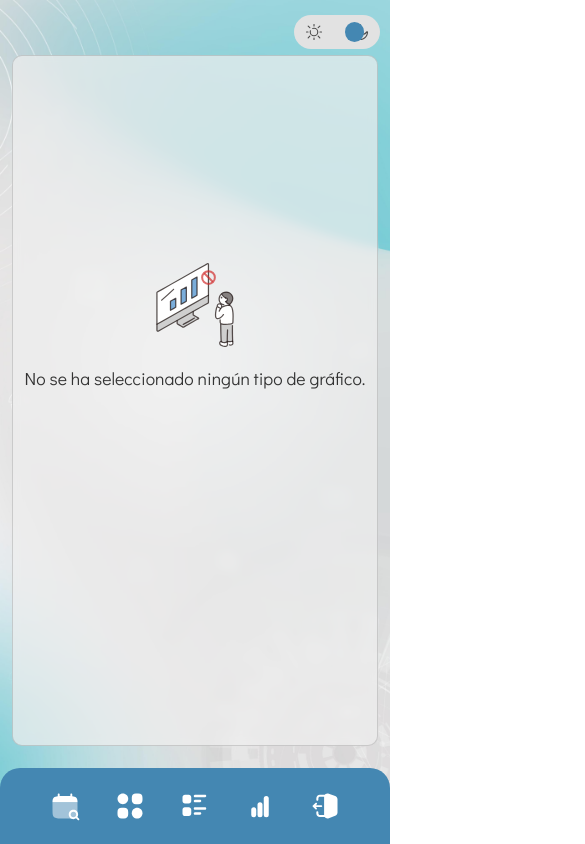
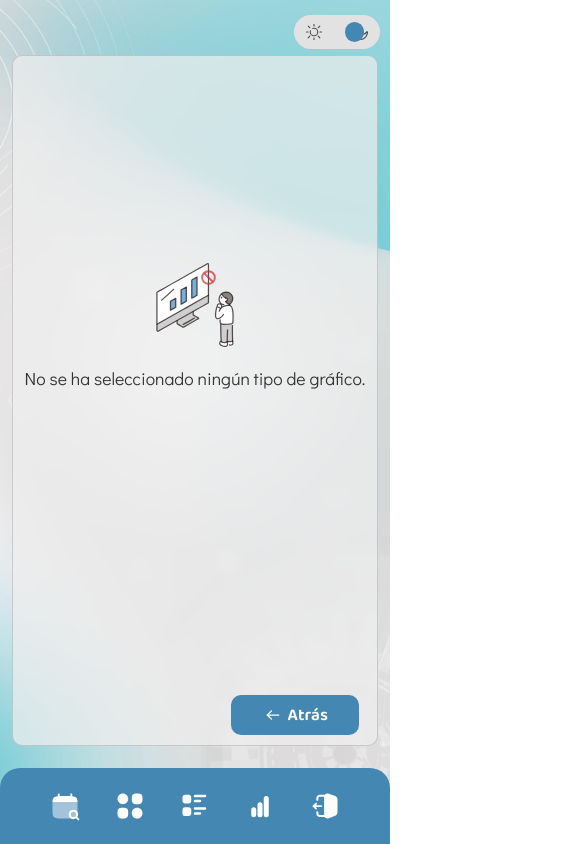
Before and after one commit to elireypcmail/MultishopApp2, a Next.js app: page /graph in a window 390 px wide. Shown: the whole page, 585 px wide, since content can reach past the window. Built offline with nearby package versions, Linux system fonts and the light colour scheme.

Commit message:
modifications

```diff
--- a/app/components/Category.jsx
+++ b/app/components/Category.jsx
@@ -46,9 +46,8 @@ export default function Category() {
     localStorage.setItem('selectedCategory', category)
     setSelectedCategory(category)
 
-    // Navegar a la vista de gráficos
     router.push({
-      pathname: '/list',
+      pathname: '/listkpi',
       query: { category }
     })
   }
--- a/app/components/Graph.jsx
+++ b/app/components/Graph.jsx
@@ -4,7 +4,7 @@ import FooterGraph from './Footer'
 import BarChartComponent from './BarChart'
 import PieChartComponent from './PieChart'
 import LineChartComponent from './AreaChart'
-import { Sun, Moon, NotFound } from './Icons'
+import { Sun, Moon, NotFound, ArrowLeft } from './Icons'
 import { defaultChartTypes } from '@conf/defaultChartTypes'
 
 export default function Graph() {
@@ -69,7 +69,7 @@ export default function Graph() {
       const to = new Date(date.to).toLocaleDateString('en-CA')
 
       setNameGraph(res)
-      setDateGraph(`${from} - ${to}`)
+      setDateGraph(`${from} / ${to}`)
     }
   }
 
@@ -97,6 +97,11 @@ export default function Graph() {
     }
   }
 
+  const backRouter = (e) => {
+    e.preventDefault()
+    router.push('/listkkpi')
+  }
+
   return (
     <div className="body">
       <div className="calendar gra-content">
@@ -112,15 +117,24 @@ export default function Graph() {
           <div className="graph__header">
             {selectedGraphType ? (
               <>
-                <div className="graph__header__title">{nameGraph}</div>
-                <div className="graph__header__data">
-                  <span>{dateGraph}</span>
+                <div className="content-header">
+                  <div className="graph__header__title">{nameGraph}</div>
+                  <div className="graph__header__data">
+                    <span>{dateGraph}</span>
+                  </div>
                 </div>
               </>
             ) : null}
           </div>
           <div className="graph__body__content">
             {renderChart()}
+          </div>
+
+          <div className="button__graph">
+            <button className='btn' onClick={backRouter}>
+              <ArrowLeft></ArrowLeft>
+              <span>Atrás</span>
+            </button>
           </div>
         </div>
 
--- a/app/components/Icons.jsx
+++ b/app/components/Icons.jsx
@@ -1014,6 +1014,27 @@ const CategoryList = () => {
   )
 }
 
+const ArrowLeft = () => {
+  return(
+    <svg
+      viewBox="0 0 24 24"
+      fill="none"
+      xmlns="http://www.w3.org/2000/svg"
+      width="20"
+      height="20"
+    >
+      <g id="SVGRepo_bgCarrier" strokeWidth="0"></g>
+      <g id="SVGRepo_tracerCarrier" strokeLinecap="round" strokeLinejoin="round"></g>
+      <g id="SVGRepo_iconCarrier">
+        <path
+          d="M10.7672 7.5431C11.0672 7.25744 11.0788 6.78271 10.7931 6.48276C10.5074 6.18281 10.0327 6.17123 9.73276 6.4569L10.7672 7.5431ZM4.48276 11.4569C4.18281 11.7426 4.17123 12.2173 4.4569 12.5172C4.74256 12.8172 5.21729 12.8288 5.51724 12.5431L4.48276 11.4569ZM5.51724 11.4569C5.21729 11.1712 4.74256 11.1828 4.4569 11.4828C4.17123 11.7827 4.18281 12.2574 4.48276 12.5431L5.51724 11.4569ZM9.73276 17.5431C10.0327 17.8288 10.5074 17.8172 10.7931 17.5172C11.0788 17.2173 11.0672 16.7426 10.7672 16.4569L9.73276 17.5431ZM5 11.25C4.58579 11.25 4.25 11.5858 4.25 12C4.25 12.4142 4.58579 12.75 5 12.75V11.25ZM19 12.75C19.4142 12.75 19.75 12.4142 19.75 12C19.75 11.5858 19.4142 11.25 19 11.25V12.75ZM9.73276 6.4569L4.48276 11.4569L5.51724 12.5431L10.7672 7.5431L9.73276 6.4569ZM4.48276 12.5431L9.73276 17.5431L10.7672 16.4569L5.51724 11.4569L4.48276 12.5431ZM5 12.75H19V11.25H5V12.75Z"
+          fill="#ffffff">
+        </path>
+      </g>
+    </svg>
+  )
+}
+
 export {
   UserLogin,
   Identificacion,
@@ -1043,5 +1064,6 @@ export {
   BarGraph,
   LineGraph,
   NotFound,
-  CategoryList
+  CategoryList,
+  ArrowLeft
 }
--- a/app/components/Modal.jsx
+++ b/app/components/Modal.jsx
@@ -1,6 +1,6 @@
 import React, { useState, useEffect } from 'react'
 import { useRouter } from 'next/router'
-import { CloseModal, Sun, Moon } from './Icons'
+import { ArrowLeft, Sun, Moon } from './Icons'
 import multishop from "@p/Logo Sistema Multishop Pequeno.png"
 import Image from "next/image"
 import FooterGraph from './Footer'
--- a/styles/_graph.scss
+++ b/styles/_graph.scss
@@ -25,17 +25,26 @@
         margin-top: 17px;
         margin-left: 25px;
 
+        .content-header{
+          display: flex;
+          flex-direction: column;
+          width: 100%;
+        }
+
         .graph__header__title{
           font-size: 1.4rem;
           font-family: text;
           margin-top: 10px;
+          width: 97%;
         }
 
         .graph__header__data{
           display: flex;
           flex-direction: column;
           margin-right: 20px;
-          margin-top: 50px;
+          margin-top: 10px;
+          font-size: 1rem;
+          color: rgba(0, 0, 0, 0.701);
 
           span{
             font-family: text;
@@ -73,6 +82,40 @@
 
         .rounded-lg{ border: none; }
       }
+
+      .recharts-responsive-container{
+        margin-top: 22px;
+        min-height: 45vh;
+      }
+
+      .button__graph{
+        display: flex;
+        flex-direction: row;
+        position: absolute;
+        width: 100%;
+        height: 40px;
+        bottom: 10px;
+        right: -60%;
+
+        .btn{
+          display: flex;
+          justify-content: center;
+          align-items: center;
+          background-color: #4487B2;
+          width: 35%;
+          color: white;
+          font-family: title;
+          font-size: 17px;
+          border: none;
+          cursor: pointer;
+          border-radius: 10px;
+        }
+
+        span{
+          margin-left: 5px;
+          margin-top: 1px;
+        }
+      }
     }
 
     .not-found{
--- a/tsconfig.json
+++ b/tsconfig.json
@@ -52,7 +52,7 @@
     "**/*.ts",
     "**/*.tsx",
     ".next/types/**/*.ts"
-, "pages/list/index.jsx"  ],
+, "pages/listkpi/index.jsx"  ],
   "exclude": [
     "node_modules"
   ]
```
Also changed, not shown: pages/listkpi/index.jsx (renamed from pages/list/index.jsx).
